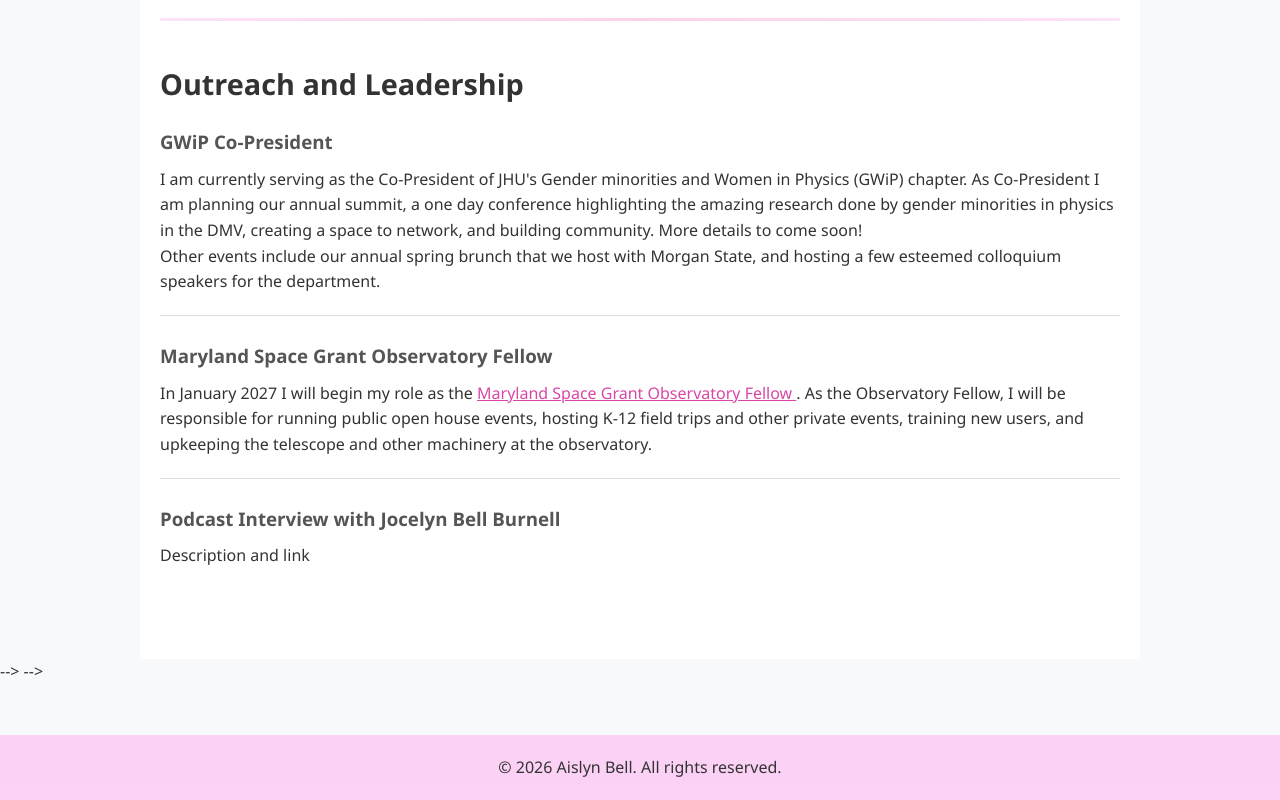
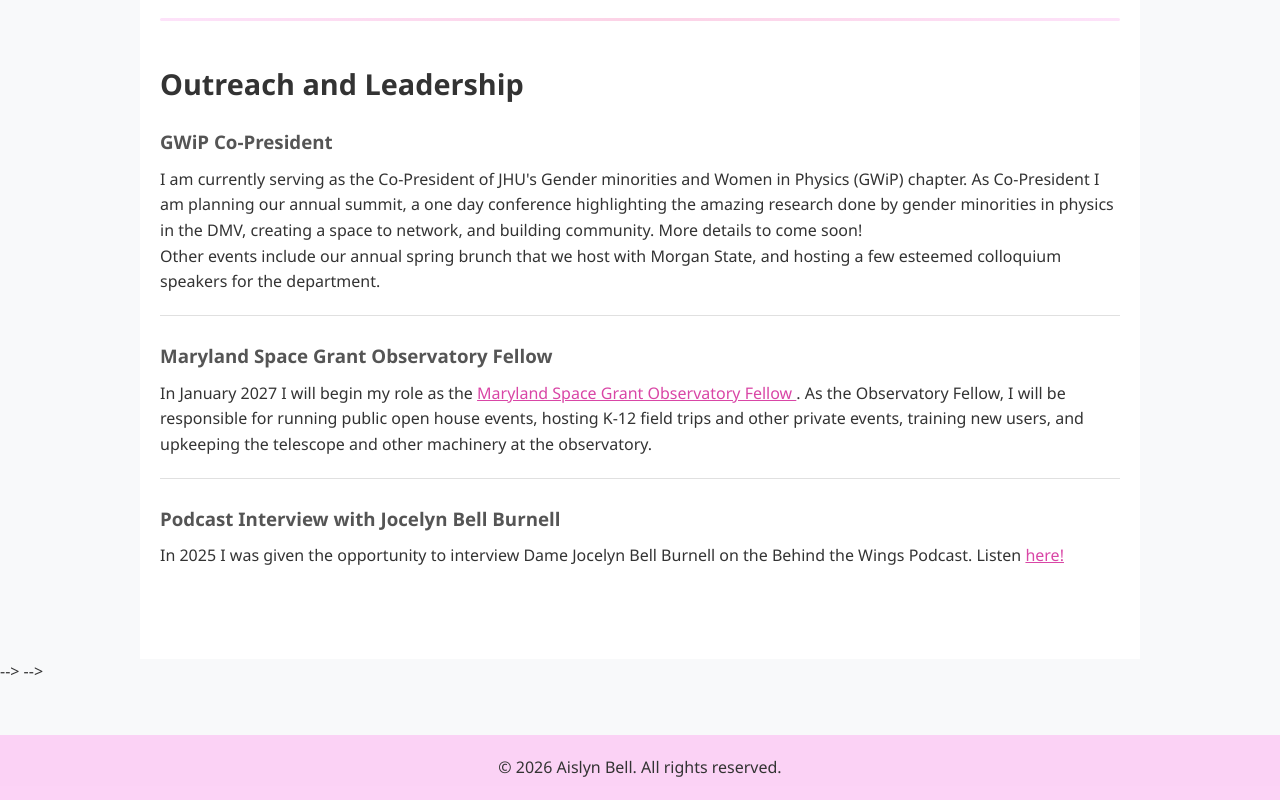
Before and after one commit to aislyn-bell/aislyn-bell, a plain HTML site: page teaching.html in a window 1280 px wide. Shown: the part 485-1285 px from the top of the page. Drawn offline with Linux system fonts and the light colour scheme.

Commit message:
Enhance podcast interview section with details
Updated podcast interview description with details and link.

```diff
--- a/teaching.html
+++ b/teaching.html
@@ -71,7 +71,8 @@
         <div class="outreach-item">
                     <h3>Podcast Interview with Jocelyn Bell Burnell</h3>
                 <p>
-                    Description and link
+                    In 2025 I was given the opportunity to interview Dame Jocelyn Bell Burnell on the Behind the Wings Podcast. Listen
+                    <a href="https://behindthewings.transistor.fm/episodes/discovering-the-first-pulsar-episode-48">here!</a>
                 </p>
             </div>
 
```
